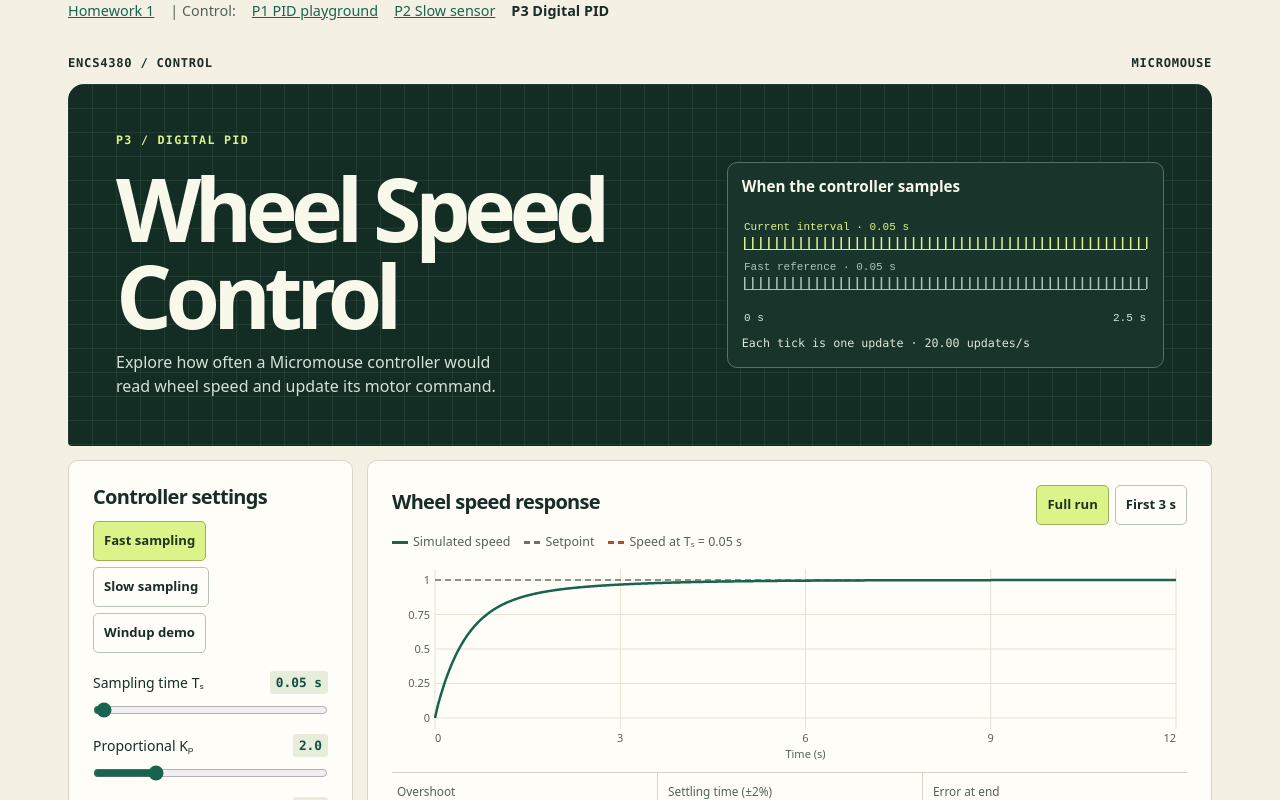
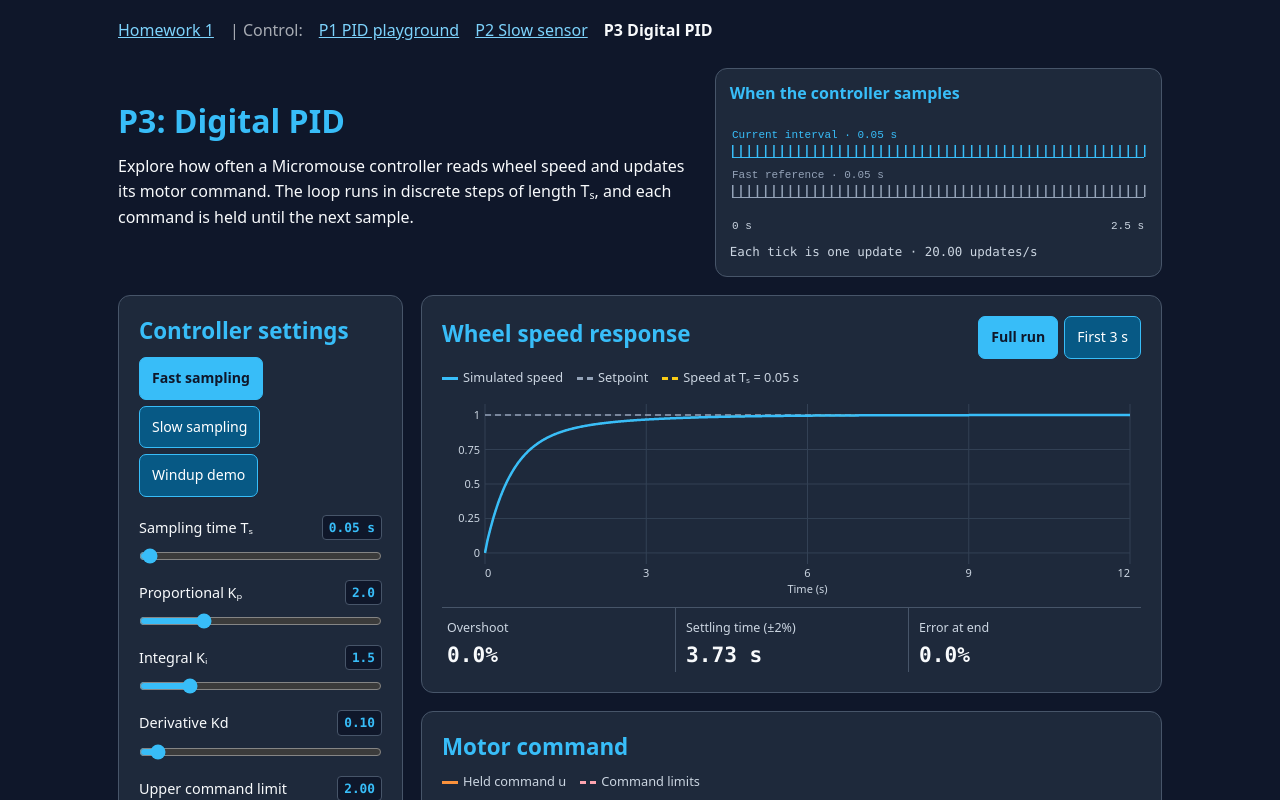
Before and after one commit to HibaHmidan/encs4380-dynamics-Za3tar, a plain HTML site: page P3.html in a window 1280 px wide. Shown: the top 800 px of the page. Drawn offline with Linux system fonts and the light colour scheme.

Commit message:
Add files via upload

```diff
--- a/P3.html
+++ b/P3.html
@@ -3,93 +3,78 @@
 <head>
 <meta charset="utf-8">
 <meta name="viewport" content="width=device-width, initial-scale=1">
-<title>Micromouse Speed Control · Digital PID</title>
+<title>P3: Digital PID</title>
 <style>
-  :root {
-    color-scheme: light;
-    --ink: #182d27;
-    --muted: #52625b;
-    --paper: #f5f0e4;
-    --panel: #fffdf7;
-    --border: #d7d5c9;
-    --green: #17644f;
-    --orange: #b44e20;
-    --lime: #dbf389;
-    --mono: ui-monospace, "Cascadia Mono", Consolas, monospace;
-  }
+  :root { color-scheme: dark; --bg: #0f172a; --card: #1e293b; --accent: #38bdf8; --text: #f8fafc;
+          --muted: #cbd5e1; --border: #475569; --mono: ui-monospace, "Cascadia Mono", Consolas, monospace; }
   * { box-sizing: border-box; }
-  body { margin: 0; color: var(--ink); background: var(--paper); font: 16px/1.5 system-ui, sans-serif; }
-  main { max-width: 1240px; margin: auto; padding: 0 clamp(14px, 4vw, 48px) 40px; }
+  body { margin: 0; color: var(--text); background: var(--bg); font: 16px/1.6 system-ui, -apple-system, Arial, sans-serif; }
+  main { max-width: 1080px; margin: 0 auto; padding: 18px; }
   h1, h2, p { margin-top: 0; }
-  h1 { margin-bottom: 12px; font-size: clamp(40px, 7.5vw, 88px); line-height: .98; letter-spacing: -.075em; }
-  h2 { margin-bottom: 10px; font-size: 1.25rem; line-height: 1.2; letter-spacing: -.035em; }
+  h1, h2 { color: var(--accent); line-height: 1.3; }
+  h1 { margin-bottom: 12px; font-size: 2em; }
+  h2 { margin-bottom: 10px; font-size: 1.4rem; }
   p { margin-bottom: 14px; }
+  a { color: #7dd3fc; }
   small, .muted { color: var(--muted); }
-  .masthead, .tag, .metrics strong { font-family: var(--mono); }
-  .masthead { display: flex; justify-content: space-between; gap: 10px; flex-wrap: wrap; padding: 18px 0 12px; font-size: .76rem; font-weight: 700; letter-spacing: .06em; }
-  .hero {
-    display: grid; grid-template-columns: minmax(0, 1.28fr) minmax(0, 1fr); align-items: center;
-    gap: clamp(22px, 4vw, 56px); padding: clamp(20px, 4vw, 48px); color: #f8f8eb; border-radius: 16px 16px 4px 4px;
-    background-color: #132c24;
-    background-image: linear-gradient(#d1e7c815 1px, transparent 1px), linear-gradient(90deg, #d1e7c815 1px, transparent 1px);
-    background-size: 24px 24px;
-  }
-  .hero p:last-child { color: #d4e1d6; max-width: 42ch; margin-bottom: 0; }
-  .tag { color: var(--lime); text-transform: uppercase; font-size: .73rem; font-weight: 700; letter-spacing: .11em; margin-bottom: 16px; }
-  .timing { margin: 0; padding: 14px; border: 1px solid #577164; border-radius: 10px; background: #19342a; min-width: 0; }
-  .timing h2 { font-size: .95rem; letter-spacing: 0; }
+  nav { display: flex; flex-wrap: wrap; gap: 8px 16px; margin: 0 0 24px; }
+  nav span { opacity: .65; }
+  .hero { display: grid; grid-template-columns: minmax(0, 1.28fr) minmax(0, 1fr); align-items: center; gap: 24px; }
+  .timing { margin: 0; padding: 14px; border: 1px solid var(--border); border-radius: 12px; background: var(--card); min-width: 0; }
+  .timing h2 { font-size: 1rem; }
   .trace { height: 126px; }
-  .timing figcaption { color: #dbe6d9; font: .73rem/1.5 var(--mono); padding-top: 4px; }
-  .layout { display: grid; grid-template-columns: minmax(240px, 285px) minmax(0, 1fr); gap: 14px; margin: 14px 0; align-items: start; }
-  section, aside { background: var(--panel); border: 1px solid var(--border); border-radius: 10px; padding: clamp(14px, 2.4vw, 24px); min-width: 0; }
-  .results { display: grid; gap: 14px; min-width: 0; }
+  .timing figcaption { color: var(--muted); font: .78rem/1.5 var(--mono); padding-top: 4px; }
+  .layout { display: grid; grid-template-columns: minmax(240px, 285px) minmax(0, 1fr); gap: 18px; margin: 18px 0; align-items: start; }
+  section, aside { background: var(--card); border: 1px solid var(--border); border-radius: 12px; padding: 20px; min-width: 0; }
+  .results { display: grid; gap: 18px; min-width: 0; }
   .controls-heading { margin-bottom: 12px; }
-  .control { display: grid; grid-template-columns: 1fr auto; gap: 4px 8px; margin: 0 0 12px; font-size: .875rem; }
-  .control input { grid-column: 1 / -1; width: 100%; margin: 0; accent-color: var(--green); min-height: 24px; }
+  .control { display: grid; grid-template-columns: 1fr auto; gap: 4px 8px; margin: 0 0 12px; font-size: .9rem; }
+  .control input { grid-column: 1 / -1; width: 100%; margin: 0; accent-color: var(--accent); min-height: 24px; }
   .control label { align-self: center; }
-  output { font: 700 .8rem/1.5 var(--mono); padding: 2px 6px; color: #134d3f; background: #e7eddb; border-radius: 3px; }
-  button { border: 1px solid #b7c2b3; border-radius: 5px; background: var(--panel); color: var(--ink); font: inherit; font-size: .82rem; font-weight: 650; padding: 6px 10px; min-height: 40px; cursor: pointer; }
-  button:hover { border-color: var(--green); }
-  button.selected, #copy { background: var(--lime); border-color: #9dae5d; color: #21341a; }
-  :focus-visible { outline: 3px solid #b64d20; outline-offset: 3px; }
+  output { font: 700 .8rem/1.5 var(--mono); padding: 2px 6px; color: var(--accent); background: var(--bg); border: 1px solid var(--border); border-radius: 4px; }
+  button { background: #075985; color: #fff; border: 1px solid var(--accent); border-radius: 7px; font: inherit; font-size: .88rem; padding: 9px 12px; min-height: 40px; cursor: pointer; }
+  button:hover { background: #0369a1; }
+  button.selected { background: var(--accent); color: var(--bg); font-weight: 700; }
+  :focus-visible { outline: 2px solid #7dd3fc; outline-offset: 2px; }
   .buttons, .legend { display: flex; flex-wrap: wrap; gap: 6px; }
   .presets { margin-bottom: 18px; }
-  .switch { display: flex; align-items: center; gap: 7px; font-size: .88rem; font-weight: 650; }
-  input[type="checkbox"], input[type="radio"] { accent-color: var(--green); }
+  .switch { display: flex; align-items: center; gap: 7px; font-size: .9rem; font-weight: 650; }
+  input[type="checkbox"], input[type="radio"] { accent-color: var(--accent); width: 18px; height: 18px; vertical-align: middle; }
   .plant { border-top: 1px solid var(--border); padding-top: 16px; margin-top: 16px; }
-  .equation { font-family: var(--mono); font-size: .84rem; }
+  .equation { font-family: var(--mono); font-size: .85rem; }
   .chart-head, .code-head { display: flex; flex-wrap: wrap; justify-content: space-between; align-items: baseline; gap: 8px; margin-bottom: 8px; }
   .chart-head h2, .code-head h2 { margin: 0; }
-  .legend { gap: 4px 14px; font-size: .78rem; color: var(--muted); margin-bottom: 5px; }
+  .legend { gap: 4px 14px; font-size: .8rem; color: var(--muted); margin-bottom: 5px; }
   .legend span::before { content: ""; display: inline-block; width: 16px; vertical-align: middle; margin-right: 5px; border-top: 3px solid var(--line); }
   .legend .dashed::before { border-top-style: dashed; }
   canvas { display: block; width: 100%; height: 205px; }
   .metrics { display: grid; grid-template-columns: repeat(3, minmax(0, 1fr)); border-top: 1px solid var(--border); margin-top: 10px; }
-  .metrics div { padding: 10px 5px 0; font-size: .74rem; color: var(--muted); }
+  .metrics div { padding: 10px 5px 0; font-size: .78rem; color: var(--muted); }
   .metrics div + div { border-left: 1px solid var(--border); padding-left: 10px; }
-  .metrics strong { display: block; font-size: clamp(.85rem, 2.5vw, 1.32rem); color: var(--ink); }
-  .bottom { display: grid; grid-template-columns: minmax(240px, 285px) minmax(0, 1fr); gap: 14px; align-items: start; }
+  .metrics strong { display: block; font-family: var(--mono); font-size: clamp(.85rem, 2.5vw, 1.32rem); color: var(--text); }
+  .sweep { margin: 18px 0; }
+  .table-wrap { overflow-x: auto; margin-top: 10px; }
+  table { width: 100%; border-collapse: collapse; font-size: .9rem; }
+  th, td { border: 1px solid #64748b; padding: 8px 9px; text-align: left; white-space: nowrap; }
+  th { color: #7dd3fc; background: var(--bg); }
+  tr.current td { background: #0c4a6e; font-weight: 700; }
+  .bad { color: #fda4af; font-weight: bold; }
+  .bottom { display: grid; grid-template-columns: minmax(240px, 285px) minmax(0, 1fr); gap: 18px; align-items: start; }
+  #prediction { border-color: #6366f1; background: #1e1b4b; }
   fieldset { margin: 0 0 12px; border: 0; padding: 0; min-width: 0; }
   fieldset legend { padding: 0; margin-bottom: 7px; }
   fieldset label { display: block; padding: 5px 0; }
-  #feedback { margin: 10px 0 0; font-size: .85rem; }
+  #feedback { margin: 10px 0 0; font-size: .9rem; }
   #feedback:empty { display: none; }
-  pre { background: #132c24; color: #eff5e2; border-radius: 6px; padding: 14px; overflow: auto; max-height: 380px; font-size: .83rem; }
+  pre { background: #0b1220; color: #e2e8f0; border: 1px solid var(--border); border-radius: 8px; padding: 14px; overflow: auto; max-height: 380px; font-size: .83rem; }
   #copyStatus { display: block; }
-  nav { display: flex; flex-wrap: wrap; gap: 6px 16px; margin: 0 0 14px; font-size: .9rem; }
-  nav a { color: var(--green); }
-  nav span { color: var(--muted); }
-  .sweep { margin: 14px 0; }
-  .table-wrap { overflow-x: auto; margin-top: 10px; }
-  table { width: 100%; border-collapse: collapse; font-size: .85rem; }
-  th, td { border: 1px solid var(--border); padding: 6px 9px; text-align: left; white-space: nowrap; }
-  th { background: #e7eddb; }
-  tr.current td { background: var(--lime); font-weight: 700; }
-  .bad { color: var(--orange); font-weight: 700; }
   @media (max-width: 760px) {
     .hero, .layout, .bottom { grid-template-columns: 1fr; }
-    .hero { gap: 18px; }
+    main { padding: 10px; }
+    h1 { font-size: 25px; }
+    section, aside { padding: 14px; }
     canvas { height: 178px; }
+    th, td { padding: 7px; font-size: 13px; }
   }
 </style>
 </head>
@@ -103,12 +88,10 @@
     <strong aria-current="page">P3 Digital PID</strong>
   </nav>
   <header>
-    <div class="masthead"><span>ENCS4380 / CONTROL</span><span>MICROMOUSE</span></div>
     <div class="hero">
       <div>
-        <p class="tag">P3 / Digital PID</p>
-        <h1>Wheel Speed<br>Control</h1>
-        <p>Explore how often a Micromouse controller would read wheel speed and update its motor command.</p>
+        <h1>P3: Digital PID</h1>
+        <p>Explore how often a Micromouse controller reads wheel speed and updates its motor command. The loop runs in discrete steps of length Tₛ, and each command is held until the next sample.</p>
       </div>
       <figure class="timing">
         <h2>When the controller samples</h2>
@@ -147,9 +130,9 @@
           </div>
         </div>
         <div class="legend">
-          <span style="--line:#17644f">Simulated speed</span>
-          <span class="dashed" style="--line:#68716b">Setpoint</span>
-          <span class="dashed" style="--line:#b44e20">Speed at Tₛ = 0.05 s</span>
+          <span style="--line:#38bdf8">Simulated speed</span>
+          <span class="dashed" style="--line:#94a3b8">Setpoint</span>
+          <span class="dashed" style="--line:#facc15">Speed at Tₛ = 0.05 s</span>
         </div>
         <canvas id="response" role="img" aria-label="Output, setpoint and fast-sampling reference over time"></canvas>
         <div class="metrics">
@@ -161,8 +144,8 @@
       <section aria-labelledby="command-heading">
         <h2 id="command-heading">Motor command</h2>
         <div class="legend">
-          <span style="--line:#17644f">Held command u</span>
-          <span class="dashed" style="--line:#92511f">Command limits</span>
+          <span style="--line:#fb923c">Held command u</span>
+          <span class="dashed" style="--line:#fda4af">Command limits</span>
         </div>
         <canvas id="command" role="img" aria-label="Stair-step control command and saturation limits over time"></canvas>
         <small id="sampling"></small>
@@ -174,8 +157,8 @@
     <h2 id="sweep-heading">How performance falls as Tₛ grows</h2>
     <p class="muted">Each point is a full simulation with your current gains, limit and plant, changing only Tₛ. The dashed line marks your current Tₛ.</p>
     <div class="legend">
-      <span style="--line:#17644f">Overshoot</span>
-      <span class="dashed" style="--line:#b44e20">Current Tₛ</span>
+      <span style="--line:#38bdf8">Overshoot</span>
+      <span class="dashed" style="--line:#facc15">Current Tₛ</span>
     </div>
     <canvas id="sweepChart" role="img" aria-label="Overshoot versus sampling time"></canvas>
     <div class="table-wrap">
@@ -308,8 +291,8 @@ function drawTiming(ts) {
   const windowSeconds = 2.5;
   const at = (time) => left + (right - left) * time / windowSeconds;
   const rows = [
-    { label: "Current interval", interval: ts, color: "#dbf389" },
-    { label: "Fast reference", interval: 0.05, color: "#a4c8b7" }
+    { label: "Current interval", interval: ts, color: "#38bdf8" },
+    { label: "Fast reference", interval: 0.05, color: "#94a3b8" }
   ];
   ctx.font = "11px ui-monospace, monospace";
   for (const [index, row] of rows.entries()) {
@@ -321,7 +304,7 @@ function drawTiming(ts) {
       ctx.fillRect(at(tick * row.interval), baseline - 12, 1.5, 12);
     }
   }
-  ctx.fillStyle = "#dbe6d9";
+  ctx.fillStyle = "#cbd5e1";
   ctx.fillText("0 s", left, h - 10);
   ctx.textAlign = "right";
   ctx.fillText("2.5 s", right, h - 10);
@@ -336,8 +319,8 @@ function draw(id, duration, yMax, series, xLabel = "Time (s)") {
   const x = (t) => left + t / duration * (right - left);
   const y = (value) => bottom - (value - yMin) / (yTop - yMin) * (bottom - top);
   ctx.font = "11px system-ui";
-  ctx.fillStyle = "#52625b";
-  ctx.strokeStyle = "#e6e1d4";
+  ctx.fillStyle = "#cbd5e1";
+  ctx.strokeStyle = "#334155";
   ctx.lineWidth = 1;
 
   for (let i = 0; i <= 4; i++) {
@@ -407,8 +390,8 @@ function drawSweep(s, duration) {
   const chartRows = rows.filter((r) => sweepTimes.includes(r.ts));
   const top = Math.max(10, Math.ceil(Math.max(...chartRows.map((r) => r.overshoot)) / 10) * 10);
   draw("sweepChart", 2, top, [
-    { points: [[s.ts, 0], [s.ts, top]], color: "#b44e20", dashed: true },
-    { points: chartRows.map((r) => [r.ts, r.overshoot]), color: "#17644f" }
+    { points: [[s.ts, 0], [s.ts, top]], color: "#facc15", dashed: true },
+    { points: chartRows.map((r) => [r.ts, r.overshoot]), color: "#38bdf8" }
   ], "Sampling time Tₛ (s)");
 
   const shown = rows.filter((r) => tableTimes.includes(r.ts) || r.ts === s.ts);
@@ -503,14 +486,14 @@ function render() {
   }
   const flatLine = (value, color) => ({ points: [[0, value], [plotWindow, value]], color, dashed: true });
   draw("response", plotWindow, responseMax, [
-    flatLine(1, "#68716b"),
-    { points: reference.output, color: "#b44e20", dashed: true },
-    { points: current.output, color: "#17644f" }
+    flatLine(1, "#94a3b8"),
+    { points: reference.output, color: "#facc15", dashed: true },
+    { points: current.output, color: "#38bdf8" }
   ]);
   draw("command", plotWindow, s.limit, [
-    { points: current.command, color: "#17644f" },
-    flatLine(0, "#92511f"),
-    flatLine(s.limit, "#92511f")
+    { points: current.command, color: "#fb923c" },
+    flatLine(0, "#fda4af"),
+    flatLine(s.limit, "#fda4af")
   ]);
   metrics(current.output, duration);
   drawSweep(s, duration);
```
